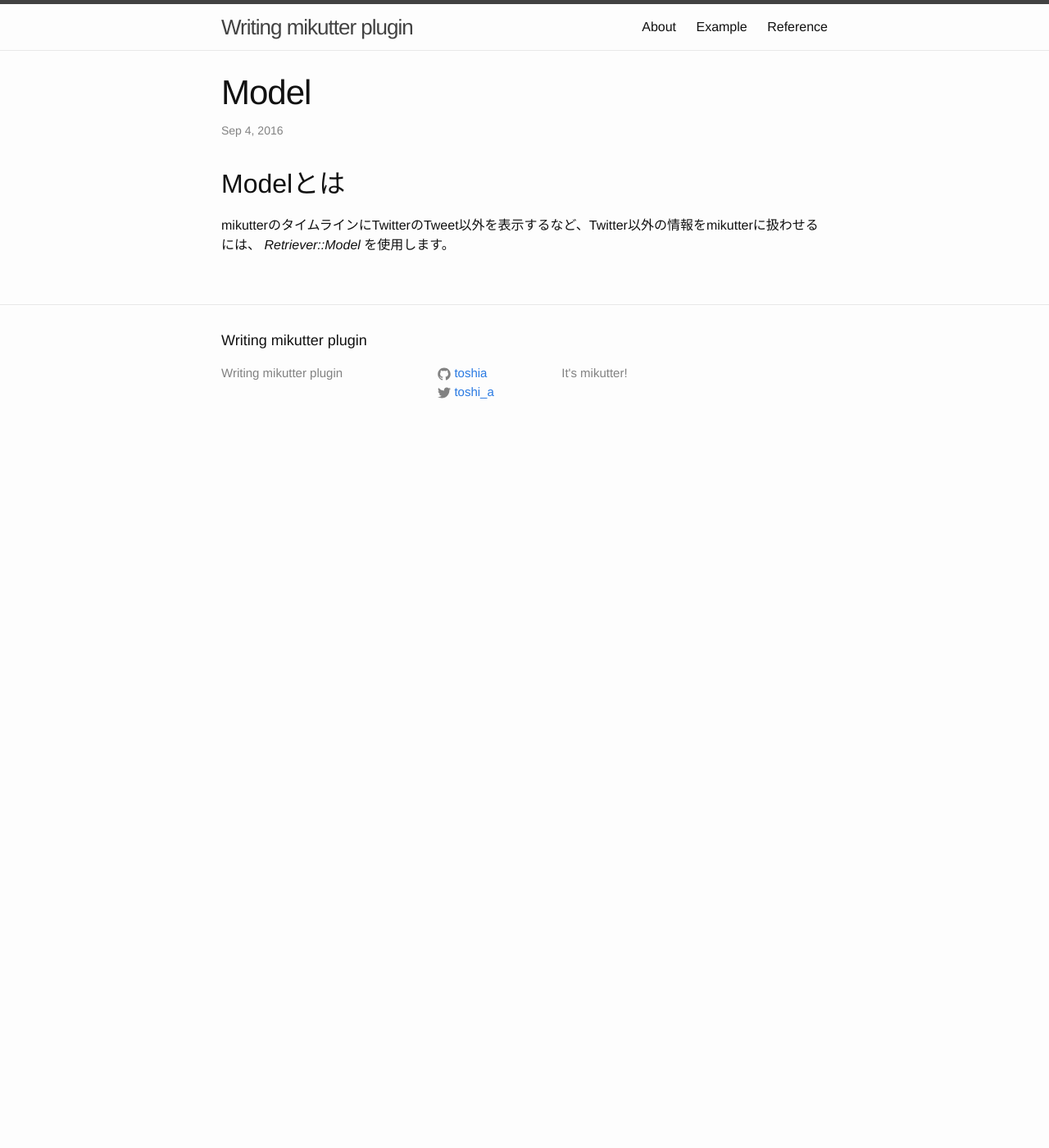
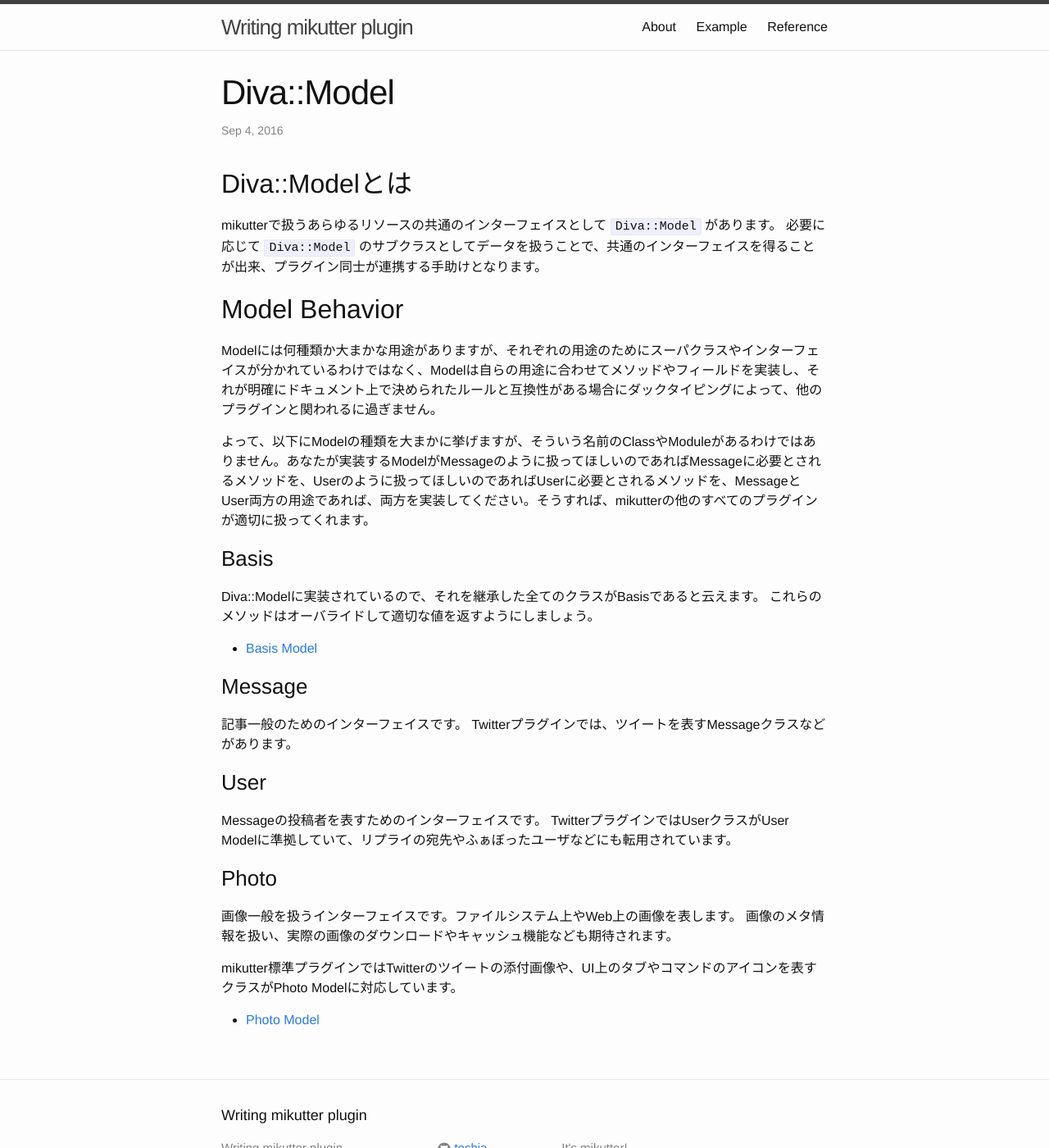
Before and after one commit to toshia/writing-mikutter-plugin, a Jekyll site: the page built from _posts/2016-09-05-model.markdown, in a window 1280 px wide and 1400 px high. Shown: the whole window at 82% size. Built offline with Jekyll 4.4.1, drawn with Linux system fonts in a browser that asks for light colours.

Commit message:
Modelの種類について

```diff
--- a/_posts/2016-09-05-model.markdown
+++ b/_posts/2016-09-05-model.markdown
@@ -1,9 +1,43 @@
 ---
 layout: post
-title:  "Model"
+title:  "Diva::Model"
 date:   2016-09-05 00:00:00 +0900
 categories:
-- advanced
+- model
 ---
-## Modelとは
-mikutterのタイムラインにTwitterのTweet以外を表示するなど、Twitter以外の情報をmikutterに扱わせるには、 _Retriever::Model_ を使用します。
+## Diva::Modelとは
+
+mikutterで扱うあらゆるリソースの共通のインターフェイスとして `Diva::Model` があります。
+必要に応じて `Diva::Model` のサブクラスとしてデータを扱うことで、共通のインターフェイスを得ることが出来、プラグイン同士が連携する手助けとなります。
+
+## Model Behavior
+
+Modelには何種類か大まかな用途がありますが、それぞれの用途のためにスーパクラスやインターフェイスが分かれているわけではなく、Modelは自らの用途に合わせてメソッドやフィールドを実装し、それが明確にドキュメント上で決められたルールと互換性がある場合にダックタイピングによって、他のプラグインと関われるに過ぎません。
+
+よって、以下にModelの種類を大まかに挙げますが、そういう名前のClassやModuleがあるわけではありません。あなたが実装するModelがMessageのように扱ってほしいのであればMessageに必要とされるメソッドを、Userのように扱ってほしいのであればUserに必要とされるメソッドを、MessageとUser両方の用途であれば、両方を実装してください。そうすれば、mikutterの他のすべてのプラグインが適切に扱ってくれます。
+
+### Basis
+
+Diva::Modelに実装されているので、それを継承した全てのクラスがBasisであると云えます。
+これらのメソッドはオーバライドして適切な値を返すようにしましょう。
+
+- [Basis Model]({{ site.baseurl }}{% post_url 2017-05-06-basis-model %})
+
+### Message
+
+記事一般のためのインターフェイスです。
+Twitterプラグインでは、ツイートを表すMessageクラスなどがあります。
+
+### User
+
+Messageの投稿者を表すためのインターフェイスです。
+TwitterプラグインではUserクラスがUser Modelに準拠していて、リプライの宛先やふぁぼったユーザなどにも転用されています。
+
+### Photo
+
+画像一般を扱うインターフェイスです。ファイルシステム上やWeb上の画像を表します。
+画像のメタ情報を扱い、実際の画像のダウンロードやキャッシュ機能なども期待されます。
+
+mikutter標準プラグインではTwitterのツイートの添付画像や、UI上のタブやコマンドのアイコンを表すクラスがPhoto Modelに対応しています。
+
+- [Photo Model]({{ site.baseurl }}{% post_url 2016-11-30-photo-model %})
```
Also changed, not shown: _posts/2017-05-06-basis-model.markdown (added, +74 -0 lines).
